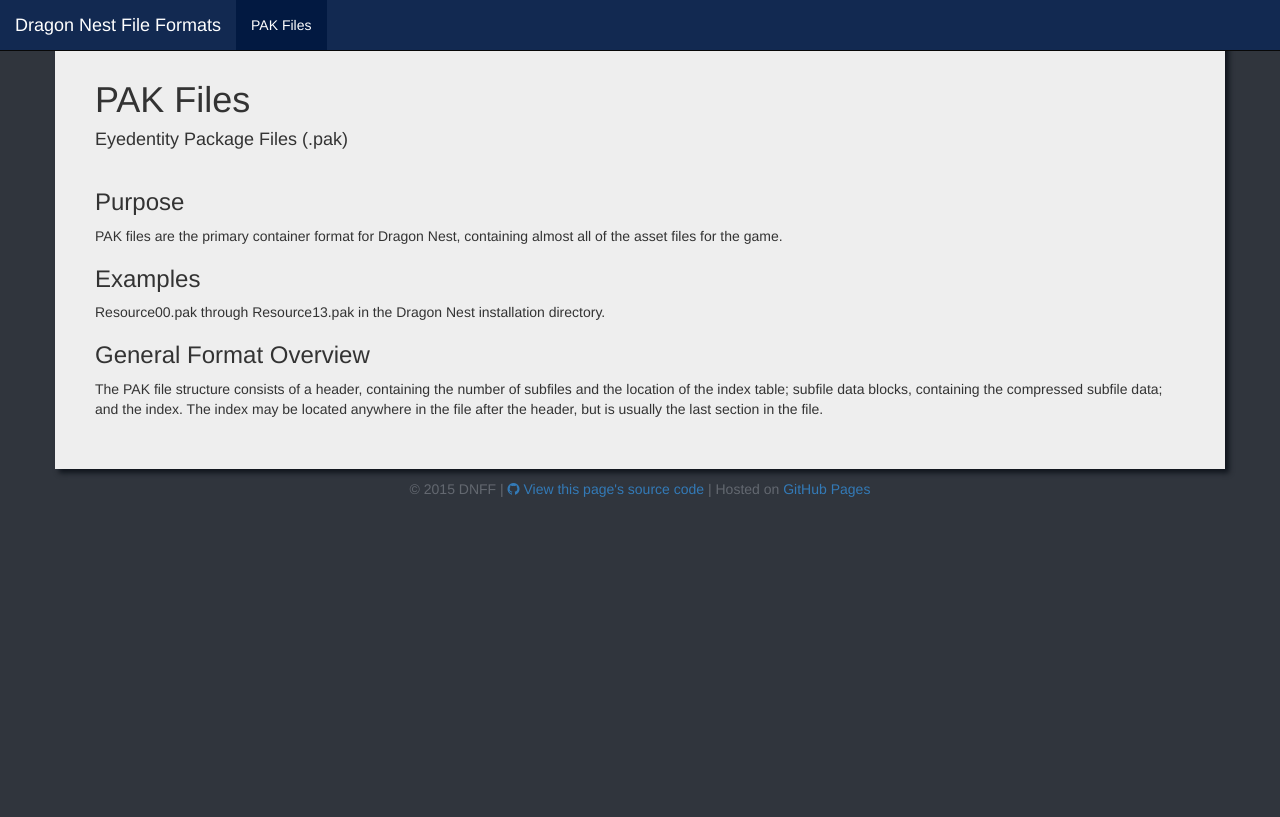
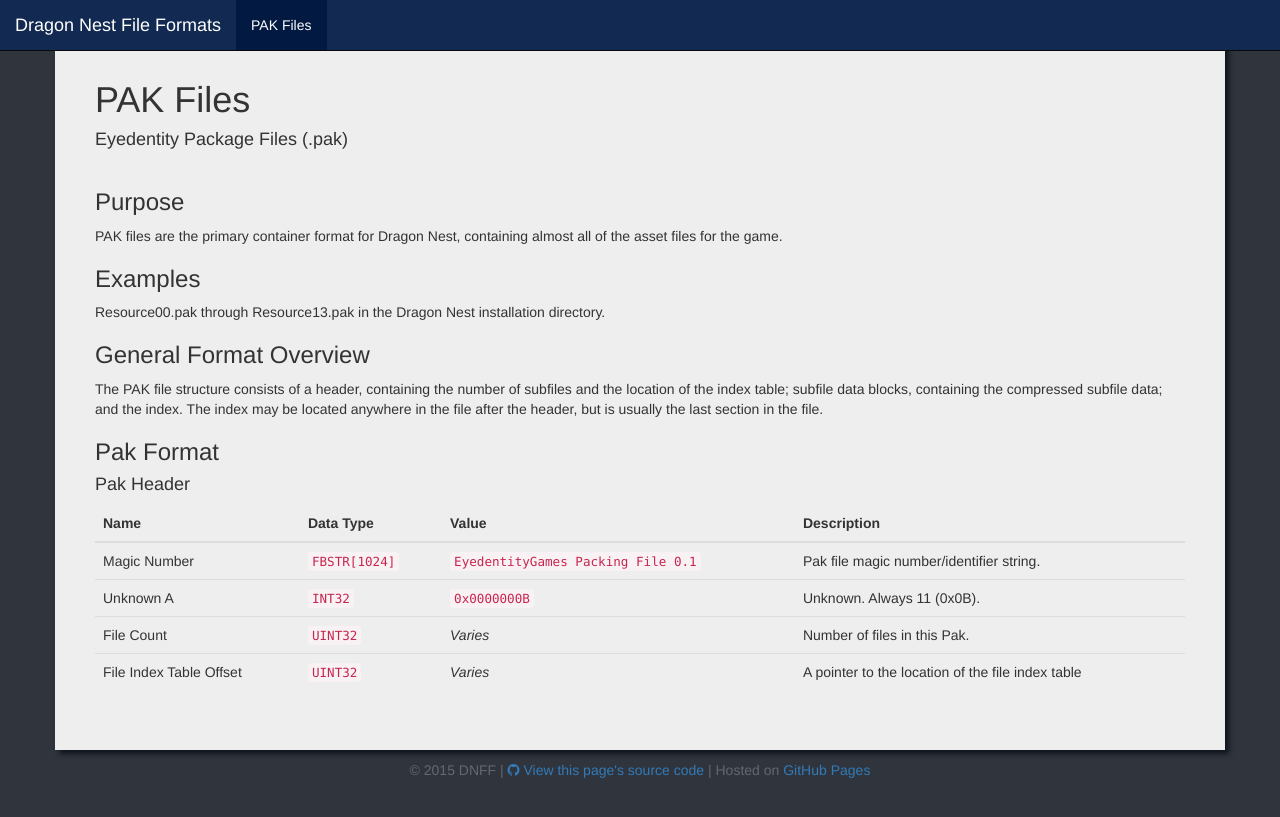
Before and after one commit to vincentzhang96/DragonNestFileFormats, a Jekyll site: the page built from files/pak/index.md, in a window 1280 px wide. Shown: the top 817 px of the page. Built offline with Jekyll 4.4.1, drawn with Linux system fonts in a browser that asks for light colours; nearby versions of some CDN libraries; library files that are not in the unit come from our copies.

Commit message:
Add pak header format

```diff
--- /dev/null
+++ b/_data/pak/header.json
@@ -0,0 +1,32 @@
+[
+  {
+    "name": "Magic Number",
+    "type": "FBSTR[1024]",
+    "value": {
+      "data": "EyedentityGames Packing File 0.1",
+      "code": true
+    },
+    "description": "Pak file magic number/identifier string."
+  },
+  {
+    "name": "Unknown A",
+    "type": "INT32",
+    "value": {
+      "data": "0x0000000B",
+      "code": true
+    },
+    "description": "Unknown. Always 11 (0x0B)."
+  },
+  {
+    "name": "File Count",
+    "type": "UINT32",
+    "value": null,
+    "description": "Number of files in this Pak."
+  },
+  {
+    "name": "File Index Table Offset",
+    "type": "UINT32",
+    "value": null,
+    "description": "A pointer to the location of the file index table"
+  }
+]
--- a/files/pak/index.md
+++ b/files/pak/index.md
@@ -14,3 +14,8 @@
 
 ### General Format Overview
 The PAK file structure consists of a header, containing the number of subfiles and the location of the index table; subfile data blocks, containing the compressed subfile data; and the index. The index may be located anywhere in the file after the header, but is usually the last section in the file.
+
+### Pak Format
+
+#### Pak Header
+{% include table.html data=site.data.pak.header %}
```
